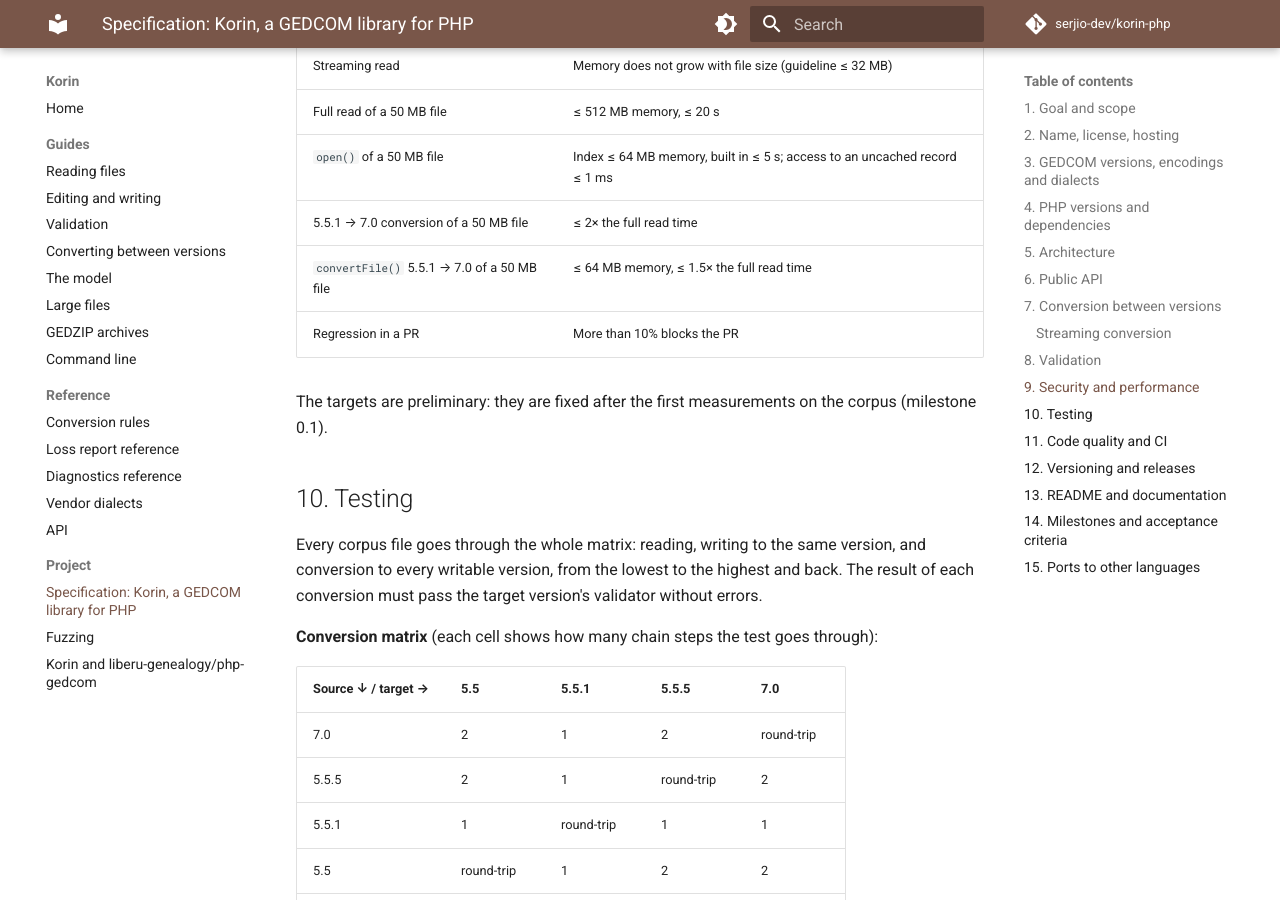
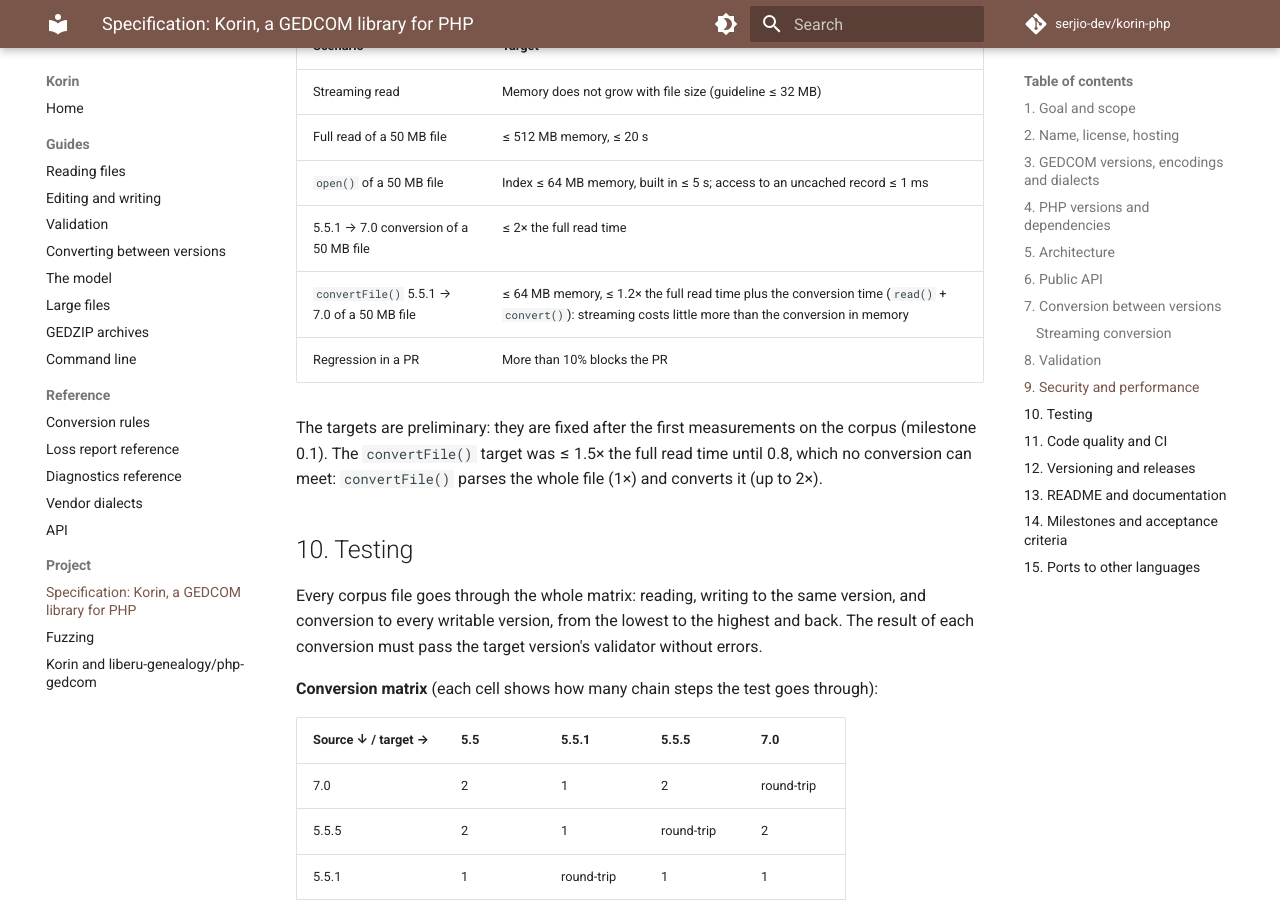
Before and after one commit to serjio-dev/korin-php, an MkDocs documentation site: the page built from docs/SPEC.md, in a window 1280 px wide and 900 px high, scrolled down 14522 px. Built offline with MkDocs 1.6.1 and Material for MkDocs 9.7.7, drawn with Linux system fonts in a browser that asks for light colours; comment, search, counter and statistics services are not loaded; some of the changed text lies outside the part shown.

Commit message:
docs: the convertFile() target relative to read and convert
convertFile() parses the whole file (the full read time) and converts it (up
to 2x the read time), so <= 1.5x the read time could not be met by any
conversion. The target is now <= 1.2x read() + convert(): streaming may cost
little more than the conversion in memory (1.15 at 0.8.1). The streaming
conversion reads records in batches since #73.

Co-Authored-By: Claude Opus 5.5 <noreply@anthropic.com>

```diff
--- a/docs/SPEC.md
+++ b/docs/SPEC.md
@@ -291,7 +291,7 @@ Conversion runs along a chain of adjacent versions: 4.0 → 5.5 → 5.5.1 ↔ 7.
 
 ### Streaming conversion
 
-`Gedcom::convertFile($in, $out, Version::V7_0)` converts a file of any size in constant memory: the input is read one record at a time and the output is written immediately.
+`Gedcom::convertFile($in, $out, Version::V7_0)` converts a file of any size in constant memory: the input is read in batches of records (about 64 KB of the file each) and the output is written as it goes.
 
 Some steps cannot write output before they have seen the whole input, because their result goes to the start of the file or depends on records further down:
 
@@ -368,10 +368,10 @@ Every input file is treated as hostile: the library never crashes uncontrollably
 | Full read of a 50 MB file | ≤ 512 MB memory, ≤ 20 s |
 | `open()` of a 50 MB file | Index ≤ 64 MB memory, built in ≤ 5 s; access to an uncached record ≤ 1 ms |
 | 5.5.1 → 7.0 conversion of a 50 MB file | ≤ 2× the full read time |
-| `convertFile()` 5.5.1 → 7.0 of a 50 MB file | ≤ 64 MB memory, ≤ 1.5× the full read time |
+| `convertFile()` 5.5.1 → 7.0 of a 50 MB file | ≤ 64 MB memory, ≤ 1.2× the full read time plus the conversion time (`read()` + `convert()`): streaming costs little more than the conversion in memory |
 | Regression in a PR | More than 10% blocks the PR |
 
-The targets are preliminary: they are fixed after the first measurements on the corpus (milestone 0.1).
+The targets are preliminary: they are fixed after the first measurements on the corpus (milestone 0.1). The `convertFile()` target was ≤ 1.5× the full read time until 0.8, which no conversion can meet: `convertFile()` parses the whole file (1×) and converts it (up to 2×).
 
 ## 10. Testing
 
```
